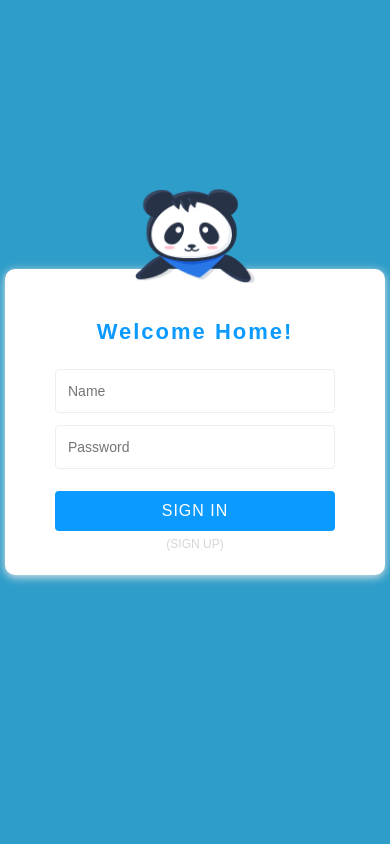
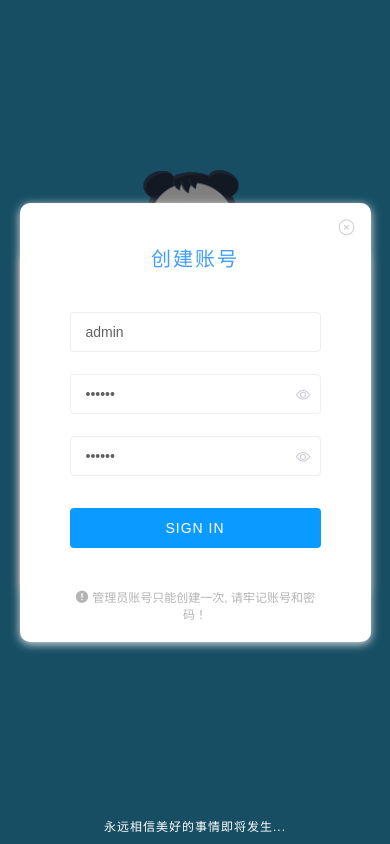
Before and after one commit to qym2333/vue-shop, a Vue app: page /#/login in a window 390 px wide. Both pictures are taken after a click on the element "(SIGN UP)". Built offline with nearby package versions, Linux system fonts and the light colour scheme.

Commit message:
完成登录页面

```diff
--- a/src/main.js
+++ b/src/main.js
@@ -3,6 +3,12 @@ import App from './App.vue'
 import router from './router'
 import './plugins/element.js'
 import './assets/global.css'
+// 引入axios
+import axios from 'axios'
+Vue.prototype.$axios = axios
+
+// axios配置
+axios.defaults.baseURL = 'http://115.159.87.220:8888/api/private/v1/'
 Vue.config.productionTip = false
 
 new Vue({
--- a/src/plugins/element.js
+++ b/src/plugins/element.js
@@ -1,4 +1,16 @@
 import Vue from 'vue'
-import { Button } from 'element-ui'
+import {
+  Button,
+  Form,
+  FormItem,
+  Input,
+  Message,
+  Loading
+} from 'element-ui'
 
 Vue.use(Button)
+Vue.use(Form)
+Vue.use(FormItem)
+Vue.use(Input)
+Vue.use(Loading)
+Vue.prototype.$message = Message
--- a/src/router/index.js
+++ b/src/router/index.js
@@ -1,6 +1,7 @@
 import Vue from 'vue'
 import VueRouter from 'vue-router'
 import Login from '../views/Login.vue'
+import Home from '../views/Home.vue'
 
 Vue.use(VueRouter)
 
@@ -10,10 +11,21 @@ const routes = [{
 }, {
   path: '/login',
   component: Login
+}, {
+  path: '/home',
+  component: Home
 }]
 
 const router = new VueRouter({
   routes
 })
 
+// 路由全局守卫，每一个路由进入之前
+router.beforeEach((to, from, next) => {
+  if (sessionStorage.getItem('token')) {
+    next()
+  } else {
+    to.path === '/login' ? next() : next('/login')
+  }
+})
 export default router
--- a/src/views/Login.vue
+++ b/src/views/Login.vue
@@ -1,21 +1,64 @@
 <template>
-  <div class="login-box">
-    <div class="form">
+  <div class="login-box" v-loading.fullscreen.lock="loginLoading">
+    <!-- 登陆表单 -->
+    <div class="login-form">
       <h2>Welcome Home!</h2>
-      <div class="form-item">
-        <div class="ipt user">
-          <input type="text" placeholder="Name" />
-          <img src="../assets/login-1.png" alt="" />
+      <el-form ref="loginFormRef" :model="loginForm" label-width="0" :rules="rules">
+        <!-- 用户名 -->
+        <el-form-item class="user" prop="username">
+          <el-input placeholder="Name" prefix-icon="el-icon-user" v-model="loginForm.username" clearable></el-input>
+        </el-form-item>
+        <img src="../assets/login-1.png" alt="" class="change">
+        <!-- 密码 -->
+        <el-form-item class="pwd" prop="password">
+          <el-input placeholder="Password" prefix-icon="el-icon-lock" v-model="loginForm.password" show-password clearable></el-input>
+        </el-form-item>
+        <img src="../assets/login-2.png" alt="" class="change">
+        <!-- 按钮 -->
+        <el-form-item class="btn">
+          <el-button type="primary" @click="onLogin">sign in</el-button>
+        </el-form-item>
+        <img src="../assets/login-0.png" alt="" class="avatar">
+        <el-form-item class="add">
+          <span @click="toCreateForm">(sign up)</span>
+          <span @click="resetLoginForm">(reset)</span>
+        </el-form-item>
+        <img src="../assets/login-0.png" alt="" class="avatar">
+      </el-form>
     </div>
-        <div class="ipt pass">
-          <input type="password" placeholder="Password" />
-          <img src="../assets/login-2.png" alt="" />
+    <!-- 注册页面模态框 -->
+    <transition name="fade">
+      <section class="create" v-if="isShow">
+        <div class="create-form">
+          <h3>创建账号</h3>
+          <el-form ref="createFormRef" :model="loginForm" label-width="0" :rules="rules">
+            <!-- 用户名 -->
+            <el-form-item class="user" prop="username">
+              <el-input placeholder="Name" v-model="loginForm.username" clearable></el-input>
+            </el-form-item>
+            <!-- 密码 -->
+            <el-form-item class="pwd" prop="password">
+              <el-input placeholder="Password" v-model="loginForm.password" show-password clearable></el-input>
+            </el-form-item>
+            <!-- 确认密码 -->
+            <el-form-item class="pwd" prop="password">
+              <el-input placeholder="Password" v-model="loginForm.password" show-password clearable></el-input>
+            </el-form-item>
+            <!-- 按钮 -->
+            <el-form-item class="btn">
+              <el-button type="primary">sign in</el-button>
+            </el-form-item>
+          </el-form>
+          <p>
+            <span class="el-icon-warning"></span> 管理员账号只能创建一次,
+            请牢记账号和密码！
+          </p>
+          <span @click="closeCreate" class="el-icon-circle-close"></span>
         </div>
-        <img src="../assets/login-0.png" alt="" />
-        <button>sign in</button>
-        <span class="add">(sign up)</span>
-      </div>
-    </div>
+      </section>
+    </transition>
+    <!-- 底部提示 -->
+    <div class="hint">永远相信美好的事情即将发生...</div>
   </div>
 
 </template>
@@ -23,22 +66,88 @@
 <script>
 export default {
   data () {
-    return {}
+    return {
+      loginLoading: false,
+      isShow: false,
+      // 登录单数据
+      loginForm: {
+        username: 'admin',
+        password: '123456'
+      },
+      // 表单验证规则
+      rules: {
+        username: [
+          { required: true, message: 'name', trigger: 'blur' },
+          { min: 2, max: 6, message: '2~6 character', trigger: 'blur' }
+        ],
+        password: [
+          { required: true, message: 'password', trigger: 'blur' },
+          { min: 6, max: 16, message: '6~16 characte', trigger: 'blur' }
+        ]
+      }
+    }
   },
 
   created () { },
 
-  methods: {}
+  methods: {
+    // 重置表单
+    resetLoginForm () {
+      this.$refs.loginFormRef.resetFields()
+    },
+    // 打开注册页面
+    toCreateForm () {
+      this.isShow = !this.isShow
+    },
+    // 关闭注册页面
+    closeCreate () {
+      this.isShow = false
+    },
+    // 去登陆
+    onLogin () {
+      // this.loginLoading = true
+      this.$refs.loginFormRef.validate(async flag => {
+        if (!flag) return console.log('failed')
+        const { data: res } = await this.$axios.post('login', this.loginForm)
+        if (res.meta.status !== 200) {
+          this.$message.error(res.meta.msg)
+        } else {
+          this.$message.success('登录成功')
+          sessionStorage.setItem('token', res.data.token)
+          this.$router.push('/home')
         }
+      })
+    }
+  }
+}
+
 </script>
-
-<style scoped lang='less'>
+<style lang='less'>
 .login-box {
   background-color: #2e9dc9;
   width: 100%;
   height: 100%;
+  img.change {
+    display: none;
   }
-.form {
+  .el-input {
+    input {
+      width: 100%;
+      // height: 44px;
+      border-radius: 4px;
+      border: 1px solid #eee;
+      font-size: 14px;
+      // padding: 0 12px;
+      color: #606060;
+      transition: all 0.3s;
+      outline: none;
+      &:hover {
+        border-color: #0b9aff;
+      }
+    }
+  }
+
+  .login-form {
     position: absolute;
     left: 50%;
     top: 50%;
@@ -50,27 +159,11 @@ export default {
     transform: translate(-50%, -50%);
     box-shadow: 0 2px 10px #e6e6e6;
     z-index: 9;
-  .form-item {
-    padding: 0 50px;
-    div img {
-      display: none;
-    }
-    .ipt:focus-within {
-      & ~ img {
-        display: none;
-      }
-      img {
-        display: block;
-      }
-      &.user img {
-        width: 120px;
-        height: 113px;
-      }
-      &.pass img {
-        width: 103px;
-        height: 84px;
-        top: -60px;
-      }
+    h2 {
+      font-size: 22px;
+      color: #0b9aff;
+      letter-spacing: 2px;
+      margin: 10px 0 24px;
     }
     img {
       position: absolute;
@@ -80,10 +173,17 @@ export default {
       height: 95px;
       transform: translate(-50%, 0);
     }
-    .add {
+    .el-form {
+      padding: 0 50px;
+      .el-form-item {
+        &.add {
+          margin-bottom: 0;
+          .el-form-item__content {
+            display: flex;
+            justify-content: space-evenly;
+            span {
               font-size: 12px;
               color: #dad4d4;
-      display: block;
               margin-top: 6px;
               cursor: pointer;
               transition: all 0.3s;
@@ -93,24 +193,9 @@ export default {
               }
             }
           }
-  input {
-    width: 100%;
-    height: 44px;
-    border-radius: 4px;
-    border: 1px solid #eee;
-    margin-bottom: 12px;
-    font-size: 14px;
-    padding: 0 12px;
-    color: #606060;
-    transition: all 0.3s;
-    outline: none;
-    &:hover {
-      border-color: #0b9aff;
         }
-    &:focus-within + img {
-      display: block;
-    }
-  }
+        &.btn {
+          margin-bottom: 0;
           button {
             border: none;
             color: #fff;
@@ -130,11 +215,141 @@ export default {
               background: #0486e2;
             }
           }
-  h2 {
-    font-size: 22px;
-    color: #0b9aff;
+        }
+        &:focus-within {
+          & ~ img {
+            display: none;
+          }
+          & + img {
+            display: block;
+          }
+        }
+        .el-input();
+        &.user + img {
+          width: 120px;
+          height: 113px;
+        }
+        &.pwd + img {
+          top: -60px;
+          width: 103px;
+          height: 84px;
+        }
+      }
+    }
+  }
+  .create {
+    position: fixed;
+    left: 0;
+    right: 0;
+    top: 0;
+    bottom: 0;
+    z-index: 10;
+    display: flex;
+    align-items: center;
+    justify-content: center;
+    &::before {
+      content: '';
+      background: rgba(0, 0, 0, 0.5);
+      display: block;
+      height: 100%;
+      width: 100%;
+      position: absolute;
+    }
+    .create-form {
+      background: #fff;
+      width: 430px;
+      z-index: 99;
+      padding: 40px 50px 20px;
+      border-radius: 10px;
+      box-shadow: 0 2px 10px #e6e6e6;
+      position: relative;
+      h3 {
+        text-align: center;
+        color: #409eff;
+        font-size: 20px;
+        margin-bottom: 40px;
+        font-weight: 400;
         letter-spacing: 2px;
-    margin: 10px 0 24px;
+      }
+      p {
+        font-size: 12px;
+        color: #b5b5b5;
+        margin-top: 40px;
+        text-align: center;
+      }
+      .el-form {
+        .el-form-item {
+          &.btn {
+            button {
+              border: none;
+              color: #fff;
+              background: #0b9aff;
+              height: 40px;
+              font-size: 16px;
+              border-radius: 4px;
+              cursor: pointer;
+              display: block;
+              width: 100%;
+              text-transform: uppercase;
+              letter-spacing: 1px;
+              transition: all 0.3s;
+              outline: none;
+              margin-top: 10px;
+              &:hover {
+                background: #0486e2;
+              }
+            }
+          }
+        }
+        .el-input();
+      }
+    }
+    .el-icon-circle-close {
+      position: absolute;
+      right: 15px;
+      top: 15px;
+      font-size: 18px;
+      color: #d2d2d2;
+      cursor: pointer;
+      transition: all 0.3s;
+      &:hover {
+        color: #0486e2;
+      }
+    }
+  }
+}
+.hint {
+  position: absolute;
+  bottom: 10px;
+  left: 50%;
+  transform: translateX(-50%);
+  color: #fff;
+  font-size: 12px;
+  text-align: center;
+  letter-spacing: 1px;
+  z-index: 99;
+}
+// 过渡效果
+.fade-enter-active,
+.fade-leave-active {
+  transition: opacity 0.4s;
+}
+.fade-enter, .fade-leave-to /* .fade-leave-active below version 2.1.8 */ {
+  opacity: 0;
+}
+
+@media screen and (max-width: 600px) {
+  .login-form {
+    max-width: 90%;
+    width: 400px;
+    .form-item {
+      padding: 0 40px;
+    }
+  }
+  .create .create-form {
+    max-width: 90%;
+    width: 400px;
+    padding: 40px 30px 20px;
   }
 }
 </style>
```
Lines whose indentation alone changed are shown as unchanged.
